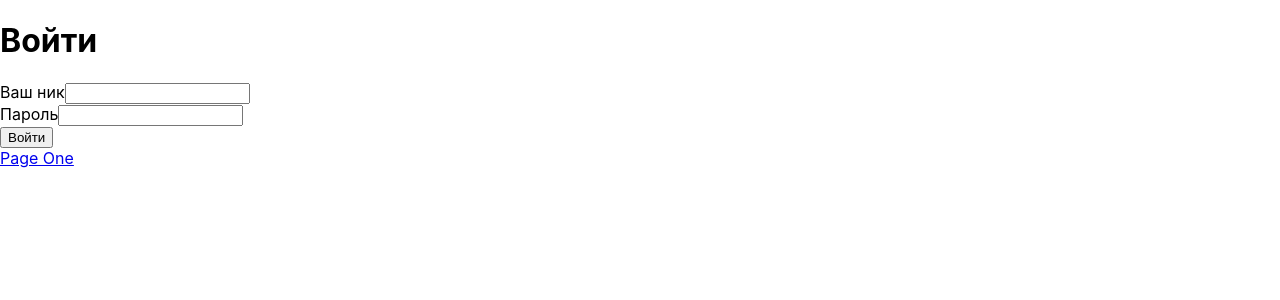
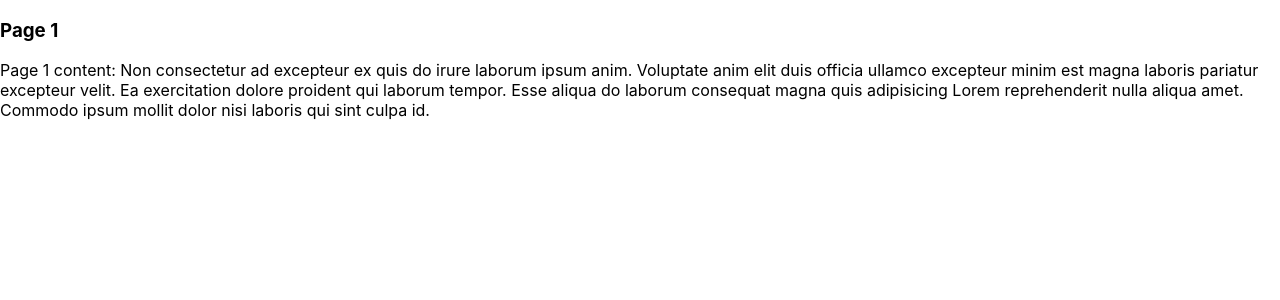
Before and after one commit to GusinieIstorii/frontend-project-12, a React (Create React App) app in the folder frontend/: page / in a window 1280 px wide. Shown: the top 300 px of the page. Built offline with nearby package versions, Linux system fonts and the light colour scheme.

Commit message:
middle of the step 3

```diff
--- a/frontend/package.json
+++ b/frontend/package.json
@@ -7,6 +7,7 @@
     "@testing-library/jest-dom": "^5.17.0",
     "@testing-library/react": "^13.4.0",
     "@testing-library/user-event": "^13.5.0",
+    "axios": "^1.5.0",
     "formik": "^2.4.5",
     "lorem-ipsum": "^2.0.8",
     "react": "^18.2.0",
--- a/frontend/src/App.js
+++ b/frontend/src/App.js
@@ -1,18 +1,38 @@
 import { BrowserRouter, Routes, Route } from 'react-router-dom';
+import React, { useState } from 'react';
 import PageOne from './Components/Pages';
 import { Page404 } from './Pages/Page404';
 import { LoginPage } from './Pages/LoginPage';
+import AuthContext from './Contexts/AuthContext';
+
+const AuthProvider = ({ children }) => {
+  const [loggedIn, setLoggedIn] = useState(false);
+
+  const logIn = () => setLoggedIn(true);
+  const logOut = () => {
+    localStorage.removeItem('userId');
+    setLoggedIn(false);
+  };
+
+  return (
+    <AuthContext.Provider value={{ loggedIn, logIn, logOut }}>
+      {children}
+    </AuthContext.Provider>
+  );
+};
 
 function App() {
   return (
+    <AuthProvider>
     <BrowserRouter>
       <Routes>
         <Route path="*" element={<Page404 />} />
         <Route path="one" element={<PageOne />} />
-        <Route path="/" element={<LoginPage />} />
+        <Route path="/" element={<PageOne />} />
         <Route path="login" element={<LoginPage />} />
       </Routes>
     </BrowserRouter>
+    </AuthProvider>
   );
 }
 
--- a/frontend/src/Components/LoginForm.jsx
+++ b/frontend/src/Components/LoginForm.jsx
@@ -1,9 +1,13 @@
 import { Formik, Form, Field } from 'formik';
-import React from 'react';
+import axios from 'axios';
+import React, { useContext, useState } from 'react';
+import { useLocation, useNavigate } from 'react-router-dom';
 import * as Yup from 'yup';
+import AuthContext from '../Contexts/AuthContext';
+import routes from '../hooks/routes';
 
 const LoginSchema = Yup.object().shape({
-  nickname: Yup.string()
+  username: Yup.string()
     .min(2, 'Минимум 2 буквы')
     .max(50, 'Максимум 50 букв')
     .required(),
@@ -13,27 +17,51 @@ const LoginSchema = Yup.object().shape({
     .required(),
 });
 
-const BuildForm = () => (
+const LoginForm = () => {
+  const { loggedIn, logIn, logOut } = useContext(AuthContext);
+  const [authFailed, setAuthFailed] = useState(false);
+  const location = useLocation();
+  const navigate = useNavigate();
+
+  const submitForm = async (values, { setSubmitting }) => {
+    setAuthFailed(false);
+    console.log('hi');
+    console.log(values);
+    try {
+      const res = await axios.post(routes.loginPath(), values);
+      console.log(res.data); // => { token: ..., username: 'admin' }
+      // localStorage.setItem('userId', JSON.stringify(res.data));
+      logIn();
+      // navigate('/');
+    } catch (err) {
+      setSubmitting(false);
+      if (err.isAxiosError && err.response.status === 401) {
+        setAuthFailed(true);
+        // inputRef.current.select();
+        return;
+      }
+      throw err;
+    }
+  };
+
+  return(
   <>
   <h1>Войти</h1>
     <Formik
-      initialValues={{ nickname: "", password: "" }}
+      initialValues={{ username: "", password: "" }}
       validationSchema={LoginSchema}
-      onSubmit={({ setSubmitting }) => {
-      console.log("Form is validated! Submitting the form...");
-      setSubmitting(false);
-      }}>
+      onSubmit={submitForm}>
         {({ errors, touched }) => (
     <Form>
       <div className="form-group">
-        <label htmlFor="nickname">Ваш ник</label>
+        <label htmlFor="username">Ваш ник</label>
         <Field
           type="text"
-          name="nickname"
+          name="username"
           className="form-control"
         />
-        {errors.nickname && touched.nickname ? (
-            <div>{errors.nickname}</div>
+        {errors.username && touched.username ? (
+            <div>{errors.username}</div>
           ) : null}
       </div>
       <div className="form-group">
@@ -44,7 +72,7 @@ const BuildForm = () => (
           className="form-control"
         />
         {errors.password && touched.password ? (
-            <div>{errors.nickname}</div>
+            <div>{errors.username}</div>
           ) : null}
       </div>
       <button type="submit">Войти</button>
@@ -52,8 +80,8 @@ const BuildForm = () => (
   )}
     </Formik>
   </>
-);
+)};
 
-const LoginForm = () => BuildForm();
+// const LoginForm = () => BuildForm();
 
 export default LoginForm;
--- /dev/null
+++ b/frontend/src/Contexts/AuthContext.jsx
@@ -0,0 +1,5 @@
+import { createContext } from 'react';
+
+const AuthContext = createContext({});
+
+export default AuthContext;
--- /dev/null
+++ b/frontend/src/hooks/routes.js
@@ -0,0 +1,8 @@
+const apiPath = '/api/v1';
+
+const routes = {
+  loginPath: () => [apiPath, 'login'].join('/'),
+  usersPath: () => [apiPath, 'data'].join('/'),
+};
+
+export default routes;
```
Also changed, not shown: 1 other file (tests, documents, lock files or other folders).
